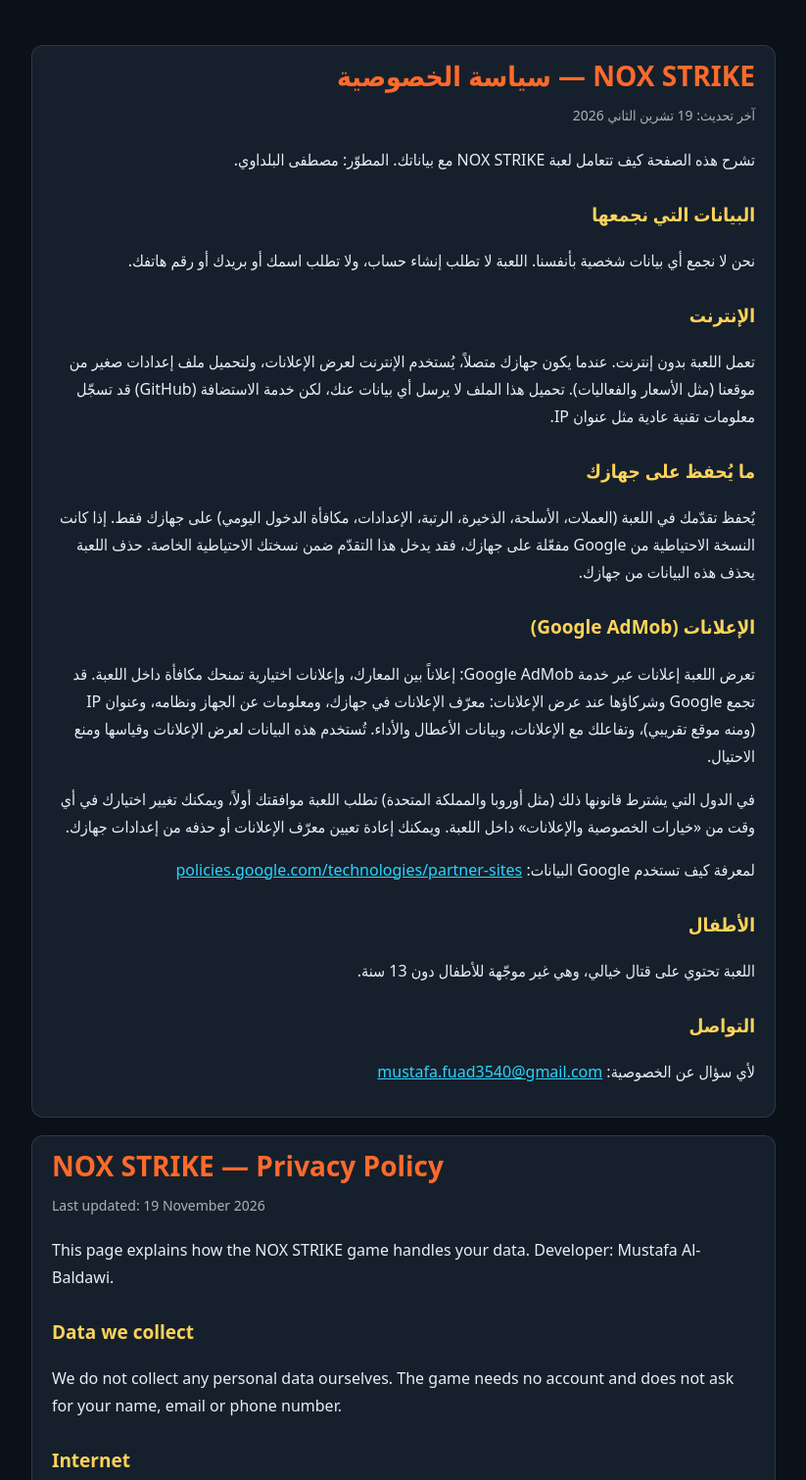
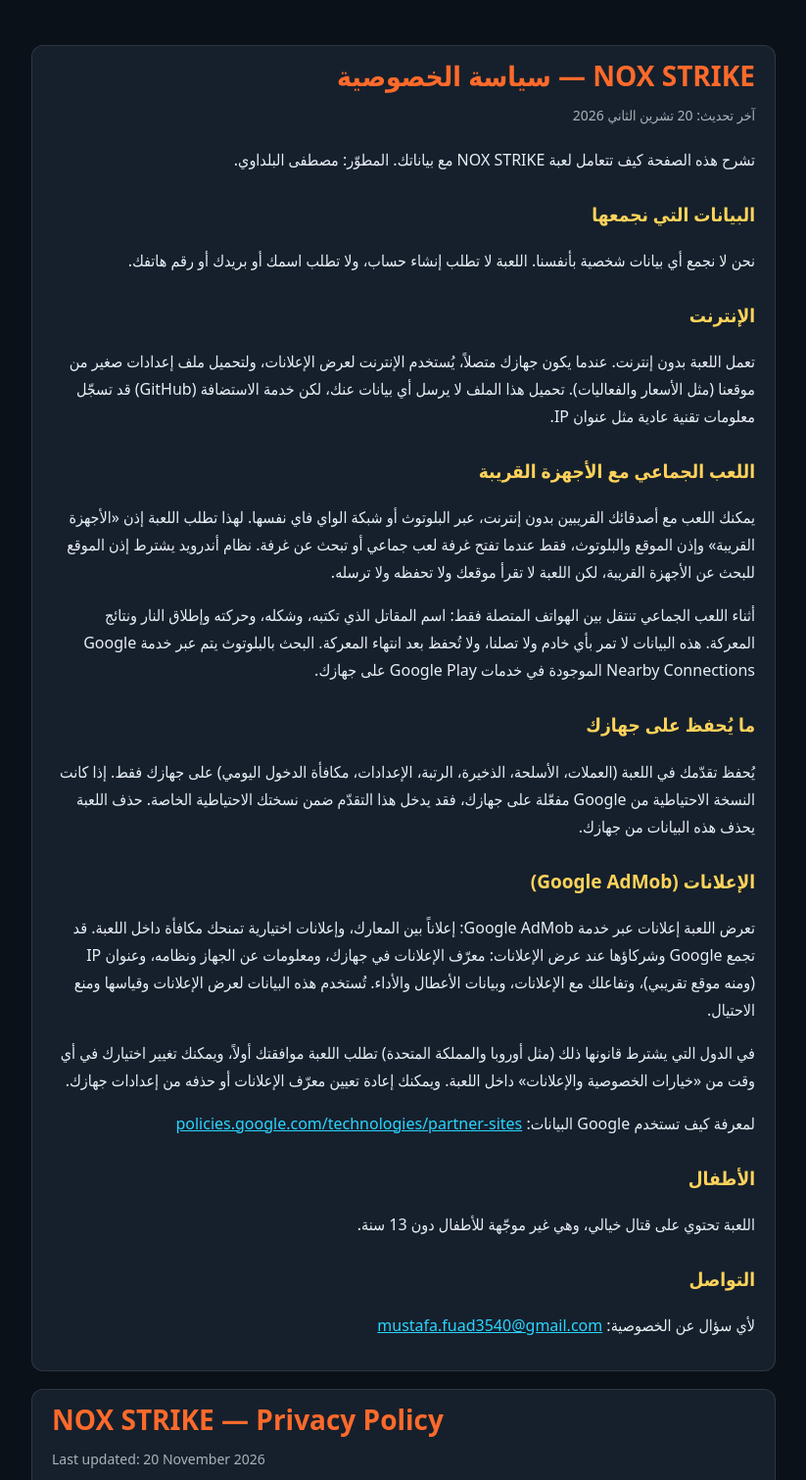
Before and after one commit to Mustafa4042/mustafa-fuad, a plain HTML site: page nox-strike/privacy.html in a window 1280 px wide. Shown: the top 1511 px of the page at 98% size, without its empty margins (228-1051 px from the left). Drawn offline with Linux system fonts and the light colour scheme.

Commit message:
Add files via upload

```diff
--- a/nox-strike/privacy.html
+++ b/nox-strike/privacy.html
@@ -21,7 +21,7 @@ ul{padding-inline-start:22px}
 
 <section>
 <h1>NOX STRIKE — سياسة الخصوصية</h1>
-<p class="date">آخر تحديث: 19 تشرين الثاني 2026</p>
+<p class="date">آخر تحديث: 20 تشرين الثاني 2026</p>
 <p>تشرح هذه الصفحة كيف تتعامل لعبة NOX STRIKE مع بياناتك. المطوّر: مصطفى البلداوي.</p>
 
 <h2>البيانات التي نجمعها</h2>
@@ -29,6 +29,10 @@ ul{padding-inline-start:22px}
 
 <h2>الإنترنت</h2>
 <p>تعمل اللعبة بدون إنترنت. عندما يكون جهازك متصلاً، يُستخدم الإنترنت لعرض الإعلانات، ولتحميل ملف إعدادات صغير من موقعنا (مثل الأسعار والفعاليات). تحميل هذا الملف لا يرسل أي بيانات عنك، لكن خدمة الاستضافة (GitHub) قد تسجّل معلومات تقنية عادية مثل عنوان IP.</p>
+
+<h2>اللعب الجماعي مع الأجهزة القريبة</h2>
+<p>يمكنك اللعب مع أصدقائك القريبين بدون إنترنت، عبر البلوتوث أو شبكة الواي فاي نفسها. لهذا تطلب اللعبة إذن «الأجهزة القريبة» وإذن الموقع والبلوتوث، فقط عندما تفتح غرفة لعب جماعي أو تبحث عن غرفة. نظام أندرويد يشترط إذن الموقع للبحث عن الأجهزة القريبة، لكن اللعبة لا تقرأ موقعك ولا تحفظه ولا ترسله.</p>
+<p>أثناء اللعب الجماعي تنتقل بين الهواتف المتصلة فقط: اسم المقاتل الذي تكتبه، وشكله، وحركته وإطلاق النار ونتائج المعركة. هذه البيانات لا تمر بأي خادم ولا تصلنا، ولا تُحفظ بعد انتهاء المعركة. البحث بالبلوتوث يتم عبر خدمة Google Nearby Connections الموجودة في خدمات Google Play على جهازك.</p>
 
 <h2>ما يُحفظ على جهازك</h2>
 <p>يُحفظ تقدّمك في اللعبة (العملات، الأسلحة، الذخيرة، الرتبة، الإعدادات، مكافأة الدخول اليومي) على جهازك فقط. إذا كانت النسخة الاحتياطية من Google مفعّلة على جهازك، فقد يدخل هذا التقدّم ضمن نسختك الاحتياطية الخاصة. حذف اللعبة يحذف هذه البيانات من جهازك.</p>
@@ -47,7 +51,7 @@ ul{padding-inline-start:22px}
 
 <section class="en">
 <h1>NOX STRIKE — Privacy Policy</h1>
-<p class="date">Last updated: 19 November 2026</p>
+<p class="date">Last updated: 20 November 2026</p>
 <p>This page explains how the NOX STRIKE game handles your data. Developer: Mustafa Al-Baldawi.</p>
 
 <h2>Data we collect</h2>
@@ -55,6 +59,10 @@ ul{padding-inline-start:22px}
 
 <h2>Internet</h2>
 <p>The game works offline. When your device is connected, the internet is used to show ads and to download a small settings file from our website (such as prices and events). Downloading this file sends no data about you, but the hosting service (GitHub) may log ordinary technical information such as your IP address.</p>
+
+<h2>Multiplayer with nearby devices</h2>
+<p>You can play with nearby friends without internet, over Bluetooth or the same Wi-Fi network. For this the game asks for the "Nearby devices", location and Bluetooth permissions, only when you open a multiplayer room or search for one. Android requires the location permission to search for nearby devices, but the game does not read, store or send your location.</p>
+<p>During a multiplayer match only the following is exchanged between the connected phones: the fighter name you type, your skin, and your movement, shots and match results. This data does not pass through any server, never reaches us, and is not kept after the match ends. Bluetooth discovery uses the Google Nearby Connections service that is part of Google Play services on your device.</p>
 
 <h2>What is stored on your device</h2>
 <p>Your game progress (coins, weapons, ammo, rank, settings, daily login reward) is stored only on your device. If Google backup is turned on for your device, this progress may be included in your own backup. Uninstalling the game deletes this data from your device.</p>
```
